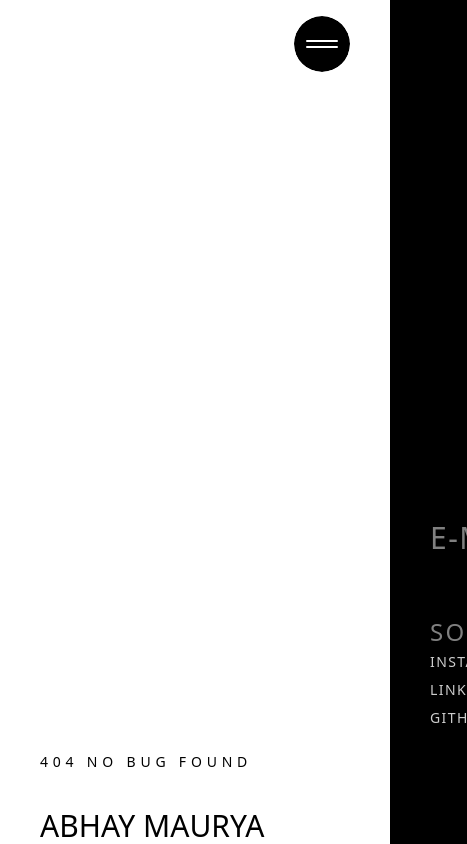
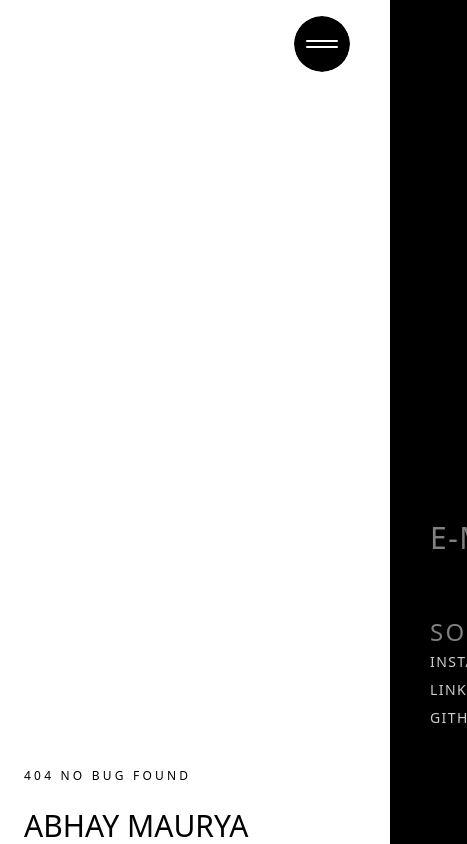
Before and after one commit to Abhay-maurya124/portfolio, a React (Vite) app: page / in a window 390 px wide. Shown: the top 844 px of the page, 467 px wide, since content can reach past the window. Built offline with nearby package versions, Linux system fonts and the light colour scheme.

Commit message:
first commit

```diff
--- a/src/Component/Services.jsx
+++ b/src/Component/Services.jsx
@@ -6,7 +6,7 @@ gsap.registerPlugin(ScrollTrigger);
 const Services = () => {
   useGSAP(() => {
     gsap.to("#title-service-1", {
-      xPercent: 30,
+      xPercent: 23,
       scrollTrigger: {
         trigger: "#title-service-1",
         scrub: true,
@@ -24,7 +24,7 @@ const Services = () => {
       },
     });
     gsap.to("#title-service-3", {
-      xPercent: 40,
+      xPercent: 25,
       scrollTrigger: {
         trigger: "#title-service-3",
         scrub: true,
@@ -33,7 +33,7 @@ const Services = () => {
       },
     });
     gsap.to("#title-service-4", {
-      xPercent: -40,
+      xPercent: -25,
       scrollTrigger: {
         trigger: "#title-service-4",
         scrub: true,
--- a/src/assets/AnimatedHeader.jsx
+++ b/src/assets/AnimatedHeader.jsx
@@ -2,58 +2,87 @@ import React, { useRef } from "react";
 import AnimatedLines from "../assets/AnimatedLines";
 import { useGSAP } from "@gsap/react";
 import gsap from "gsap";
+import { useMediaQuery } from "react-responsive";
+
 const AnimatedHeader = ({
   subTitle,
   title,
   text,
-  textColor,
+  textColor = "text-white", // Default color if not provided
   withScrollTrigger = false,
-  isMobile,
 }) => {
   const contextRef = useRef(null);
   const headerRef = useRef(null);
+
+  // Device detection
+  const isMobile = useMediaQuery({ maxWidth: 767 });
+  const isTablet = useMediaQuery({ minWidth: 768, maxWidth: 1023 });
+
   useGSAP(() => {
+    const animationDistance = isMobile ? "30vh" : "50vh";
+    const headerDistance = isMobile ? "300" : "500";
+
     const tl = gsap.timeline({
       scrollTrigger: withScrollTrigger
         ? {
             trigger: contextRef.current,
+            start: isMobile ? "top 90%" : "top 80%",
           }
         : undefined,
     });
+
     tl.from(contextRef.current, {
-      y: "50vh",
-      duration: 1,
+      y: animationDistance,
+      duration: isMobile ? 0.8 : 1, // Faster animation on mobile
       ease: "circ.out",
     });
+
     tl.from(
       headerRef.current,
       {
         opacity: 0,
-        y: "500",
-        duration: 1,
+        y: headerDistance,
+        duration: isMobile ? 0.8 : 1,
         ease: "circ.out",
       },
       "<+0.2"
     );
-  }, []);
-const titleSize = isMobile?"text-3xl":"text-8xl"
-const tracking = isMobile?"tracking-[0.3rem]":"tracking-[0.5rem]"
+  }, [isMobile, isTablet]);
+
+  // Responsive text sizes
+  const getTitleSize = () => {
+    if (isMobile) return "text-3xl sm:text-5xl";
+    if (isTablet) return "text-5xl sm:text-6xl";
+    return "text-6xl sm:text-7xl";
+  };
+
+  // Responsive tracking
+  const getTracking = () => {
+    if (isMobile) return "tracking-[0.2rem] sm:tracking-[0.3rem]";
+    return "tracking-[0.4rem] sm:tracking-[0.5rem]";
+  };
+
+  // Responsive spacing
+  const getSpacing = () => {
+    if (isMobile) return "gap-6 sm:gap-9 pt-12 sm:pt-16";
+    return "gap-9 sm:gap-16 pt-16";
+  };
+
   return (
     <div ref={contextRef} className="relative h-full flex flex-col justify-end">
       <div style={{ clipPath: "polygon(0,100%,0,100%,100%,0,100%)" }}>
         <div
           ref={headerRef}
-          className="flex flex-col justify-center gap-9 pt-16 sm:gap-16"
+          className={`flex flex-col justify-center ${getSpacing()}`}
         >
           <p
-            className={`text-sm font-light uppercase pl-10 ${textColor} ${tracking}`}
+            className={`text-xs sm:text-sm font-light uppercase pl-6 sm:pl-10 ${textColor} ${getTracking()}`}
           >
             {subTitle}
           </p>
-          <div className="px-10">
+          <div className="px-6 sm:px-10">
             <h1
-              className={`flex flex-col flex-wrap gap-12 ${titleSize} ${textColor} uppercase
-               banner-text-responsive sm:gap-16 md:block`}
+              className={`flex flex-col flex-wrap ${getTitleSize()} ${textColor} uppercase banner-text-responsive`}
             >
               {title}
             </h1>
@@ -61,11 +90,11 @@ const tracking = isMobile?"tracking-[0.3rem]":"tracking-[0.5rem]"
         </div>
       </div>
 
-      <div className={`relative px-10 ${textColor}`}>
+      <div className={`relative px-6 sm:px-10 ${textColor}`}>
         <div className="absolute inset-x-0 border-t-2">
-          <div className="py-10 sm:py-16 text-end">
+          <div className="py-8 sm:py-10 md:py-16 text-end">
             <AnimatedLines
-              className={`font-light uppercase value-text-responsive pr-10 ${textColor}`}
+              className={`font-light uppercase value-text-responsive pr-6 sm:pr-10 ${textColor} text-sm sm:text-base`}
             >
               {text}
             </AnimatedLines>
```
